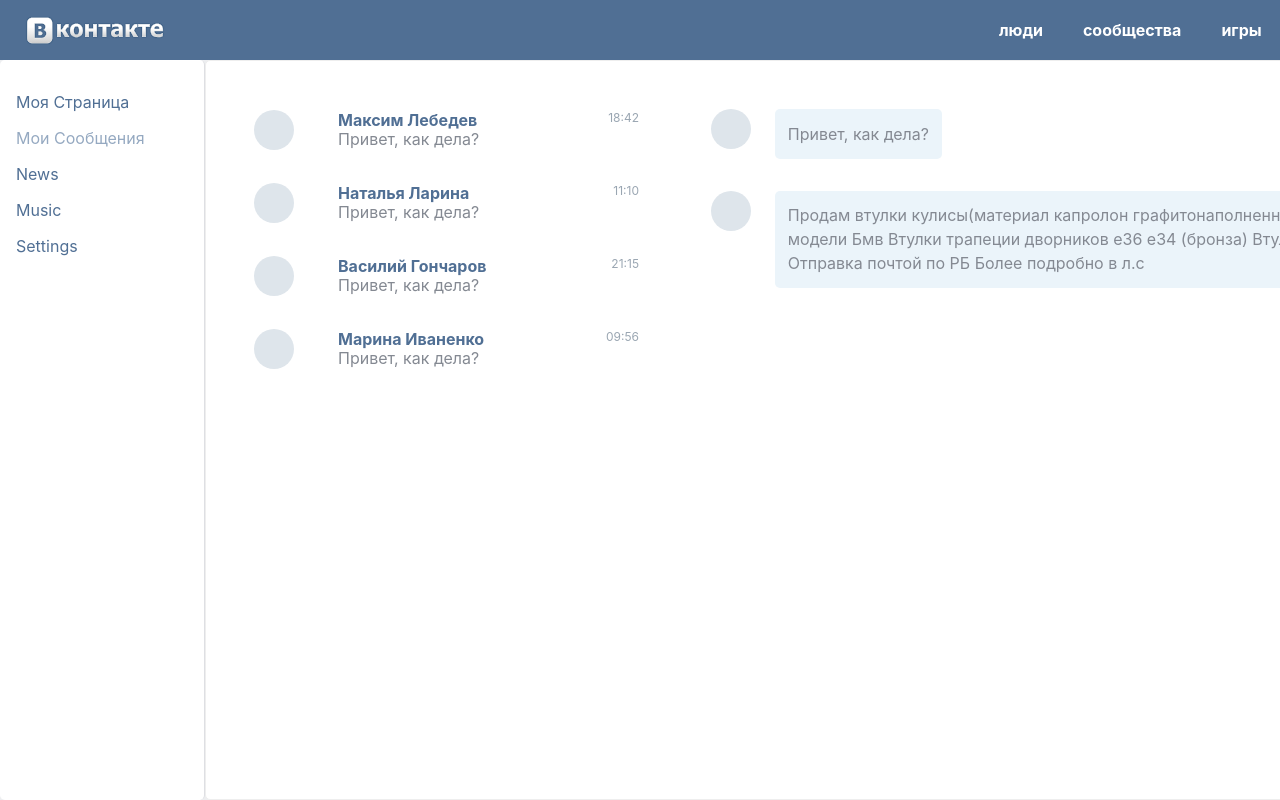
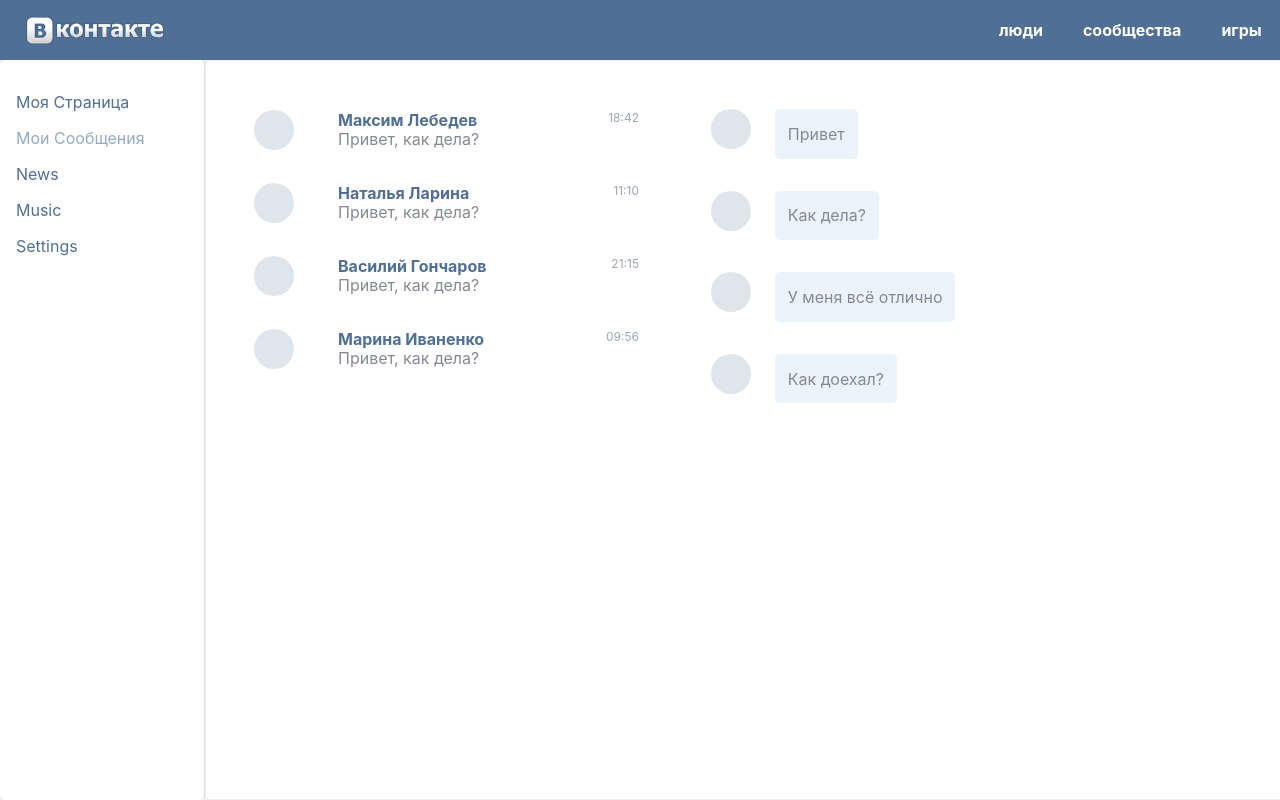
Before and after one commit to Versandi/social_on_react, a React (Create React App) app: page /dialogs in a window 1280 px wide. Shown: the top 800 px of the page. Built offline with nearby package versions, Linux system fonts and the light colour scheme.

Commit message:
Добавлен компонент Post

```diff
--- a/src/components/Dialogs/Dialogs.jsx
+++ b/src/components/Dialogs/Dialogs.jsx
@@ -24,25 +24,41 @@ const Message = (props) => {
 }
 
 const Dialogs = (props) => {
+
+  let dialogsData = [
+    { id: 1, name: 'Максим Лебедев' },
+    { id: 2, name: 'Наталья Ларина' },
+    { id: 3, name: 'Василий Гончаров' },
+    { id: 4, name: 'Марина Иваненко' }
+  ];
+
+  let messagesData = [
+    { id: 1, message: 'Привет' },
+    { id: 2, message: 'Как дела?' },
+    { id: 3, message: 'У меня всё отлично' },
+    { id: 4, message: 'Как доехал?' },
+  ]
+
   return (
+
+
+
     <div className={classes.dialogs}>
       <div className={classes.dialogsInner}>
         <ul>
-          <DialogItem name="Максим Лебедев" id="1" time="18:42" />
-          <DialogItem name="Наталья Ларина" id="2" time="11:10" />
-          <DialogItem name="Василий Гончаров" id="3" time="21:15" />
-          <DialogItem name="Марина Иваненко" id="4" time="09:56" />
+          <DialogItem name={dialogsData[0].name} id={dialogsData[0].id} time="18:42" />
+          <DialogItem name={dialogsData[1].name} id={dialogsData[1].id} time="11:10" />
+          <DialogItem name={dialogsData[2].name} id={dialogsData[2].id} time="21:15" />
+          <DialogItem name={dialogsData[3].name} id={dialogsData[3].id} time="09:56" />
         </ul>
       </div>
 
       <div className={classes.messagesInner}>
         <ul>
-          <Message message="Привет, как дела?" />
-          <Message message="Продам втулки кулисы(материал капролон графитонаполненный) ремкомплект кулисы на все модели Бмв
-Втулки трапеции дворников е36 е34 (бронза)
-Втулки капота е34 (капролон)
-Отправка почтой по РБ
-Более подробно в л.с" />
+          <Message message={messagesData[0].message} />
+          <Message message={messagesData[1].message} />
+          <Message message={messagesData[2].message} />
+          <Message message={messagesData[3].message} />
         </ul>
       </div>
 
--- a/src/components/Profile/Post/Post.jsx
+++ b/src/components/Profile/Post/Post.jsx
@@ -8,7 +8,11 @@ const Post = (props) => {
         <div className={classes.heading}>
           <span>Сергей Трофимов</span>
         </div>
-    <p>{ props.message }</p>
+        <p>{props.message}</p>
+      </div>
+      <div className={classes.info}>
+        <time>{props.time}</time>
+        <span>{props.likesCount}</span>
       </div>
     </div>
   )
--- a/src/components/Profile/Post/Post.module.css
+++ b/src/components/Profile/Post/Post.module.css
@@ -23,8 +23,37 @@
   justify-content: space-between;
 }
 
-.heading > span {
+.heading>span {
   font-size: 1rem;
-  font-weight: 500;
+  font-weight: 700;
   color: #506f94;
 }
+
+.info {
+  margin-left: calc(80px + 1.5rem);
+
+  display: flex;
+  justify-content: space-between;
+}
+
+.info>time {
+  color: #A1A3A2;
+}
+
+.info>span {
+  position: relative;
+  margin-right: 2rem;
+
+  color: #9AA6B2;
+  font-weight: 700;
+}
+
+.info>span::before {
+  position: absolute;
+  content: "";
+  width: 16px;
+  height: 16px;
+  left: -24px;
+
+  background-image: url('/src/thumb-up.svg');
+}
--- a/src/components/Profile/Profile.jsx
+++ b/src/components/Profile/Profile.jsx
@@ -1,15 +1,13 @@
 import classes from './Profile.module.css';
 import ProfileInfo from './ProfileInfo/ProfileInfo';
 import Wall from './Wall/Wall';
-import Post from './Post/Post';
+
 
 const Profile = () => {
   return (
     <div className={classes.content}>
       <ProfileInfo />
       <Wall />
-      <Post message='Привет, Михаил' />
-      <Post message='Как дела?' />
     </div>
   )
 };
--- a/src/components/Profile/Wall/Wall.jsx
+++ b/src/components/Profile/Wall/Wall.jsx
@@ -1,7 +1,15 @@
 import classes from './Wall.module.css';
+import Post from '../Post/Post';
 
 const Wall = () => {
+
+  let postData = [
+    { id: 1, message: 'Привет', time: '6 окт в 15:30', likesCount: 12, time: '8 июл в 15:30' },
+    { id: 2, message: 'Как дела?', time: '6 окт в 15:40', likesCount: 24 }
+  ]
+
   return (
+    <>
       <div className={classes.wall}>
         <div className={classes.wallTop}>
           <span>Мои новости</span>
@@ -10,6 +18,9 @@ const Wall = () => {
         <textarea rows="2"></textarea>
         <button className={classes.button}>Отправить</button>
       </div>
+      <Post message={postData[0].message} time={postData[0].time} likesCount={postData[0].likesCount} />
+      <Post message={postData[1].message} time={postData[1].time} likesCount={postData[1].likesCount} />
+    </>
   )
 };
 
```
Also changed, not shown: src/thumb-up.svg (added). Lines whose indentation alone changed are shown as unchanged.
